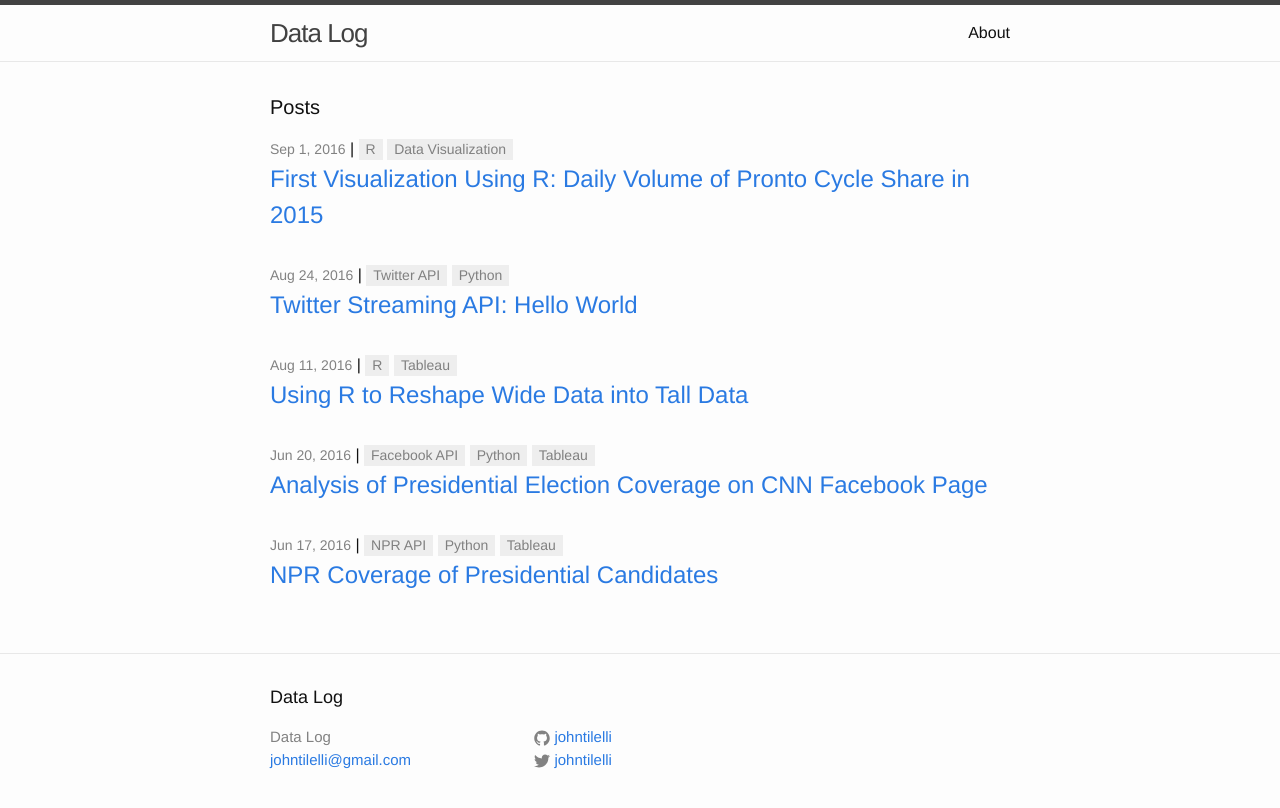
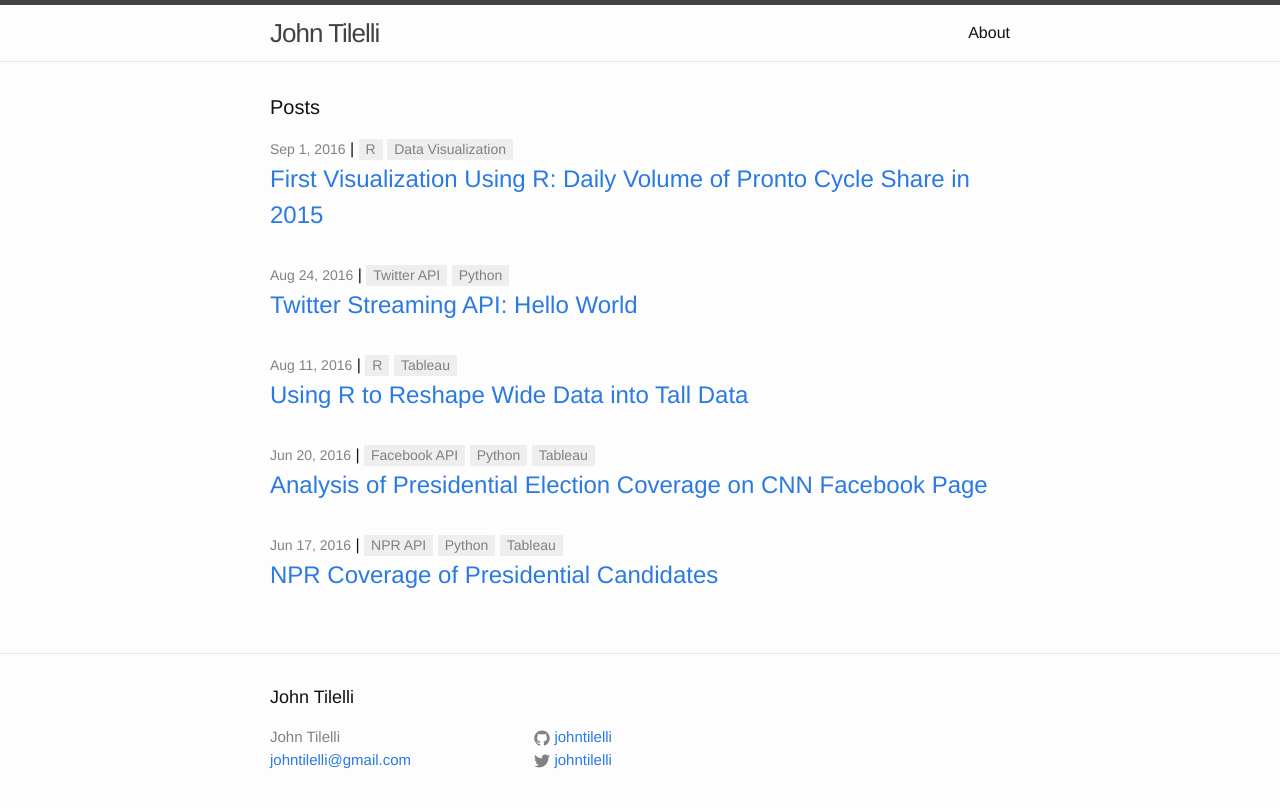
Before and after one commit to johntilelli/johntilelli.github.io, a Jekyll site: the page built from index.html, in a window 1280 px wide. Shown: the top 808 px of the page. Built offline with Jekyll 4.4.1, drawn with Linux system fonts in a browser that asks for light colours.

Commit message:
Update _config.yml

```diff
--- a/_config.yml
+++ b/_config.yml
@@ -6,7 +6,7 @@
 # 'jekyll serve'. If you change this file, please restart the server process.
 
 # Site settings
-title: Data Log
+title: John Tilelli
 email: johntilelli@gmail.com
 description: > # this means to ignore newlines until "baseurl:"
 baseurl: "" # the subpath of your site, e.g. /blog
```
